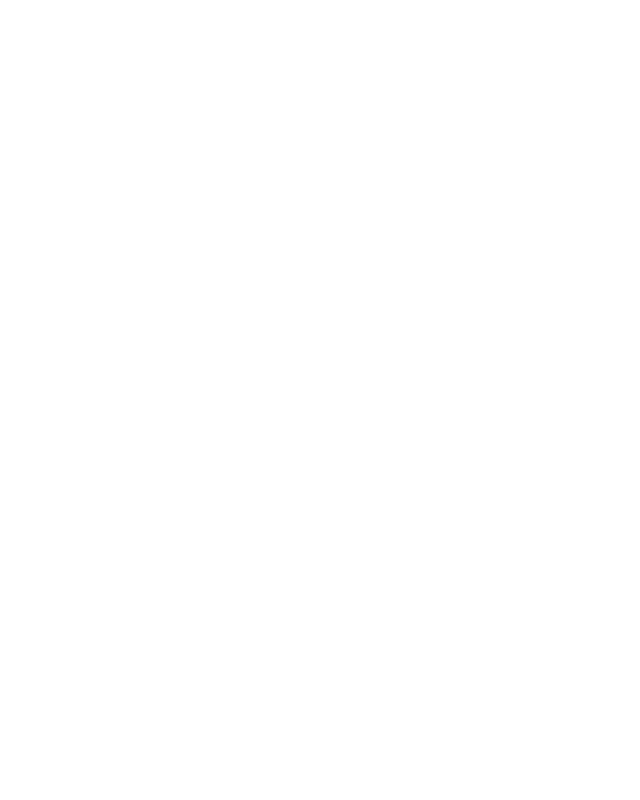
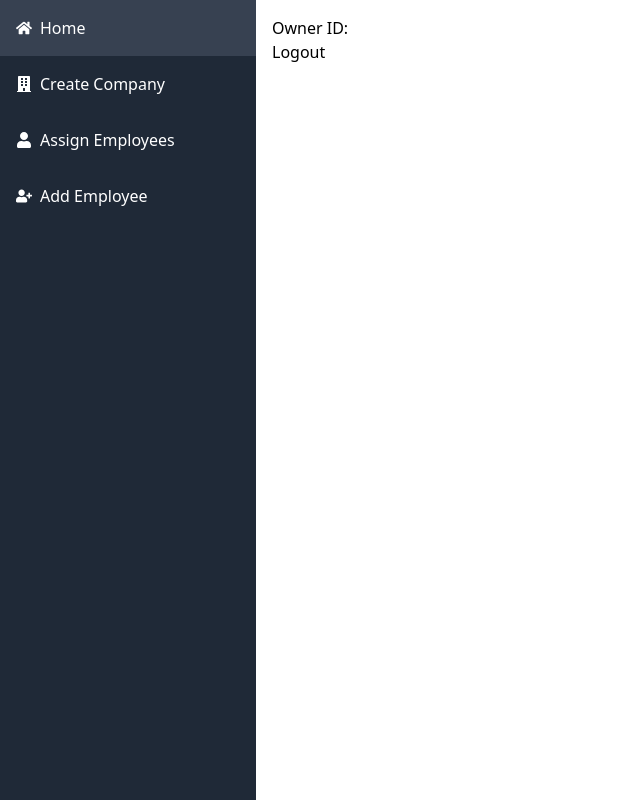
Before and after one commit to spahicnedim/knjigovodstveni-sistem, a React (Vite) app in the folder client/: page /service/1/dashboard in a window 1280 px wide. Before the commit this address had no page. Shown: the whole page, without its empty margins (0-640 px from the left). Built offline with nearby package versions, Linux system fonts and the light colour scheme; no server answers.

Commit message:
added some style

```diff
--- a/client/package.json
+++ b/client/package.json
@@ -15,6 +15,7 @@
     "js-cookie": "^2.2.1",
     "react": "^18.3.1",
     "react-dom": "^18.3.1",
+    "react-icons": "^5.2.1",
     "react-redux": "^9.1.2",
     "react-router-dom": "^6.24.1",
     "redux-persist": "^6.0.0"
--- a/client/src/App.jsx
+++ b/client/src/App.jsx
@@ -9,7 +9,7 @@
     <Router>
       <Routes>
         <Route path='/' element={<Login />} />
-        <Route path='/service/:serviceId' element={<ServiceDetail />} />
+        <Route path='/service/:serviceId/*' element={<ServiceDetail />} />
         <Route path='/service/:serviceId/company/:id' element={<Companies />} />
       </Routes>
     </Router>
--- /dev/null
+++ b/client/src/components/Dashboard.jsx
@@ -0,0 +1,19 @@
+import React from "react";
+import { Routes, Route } from "react-router-dom";
+import CreateCompany from "../components/CreateCompany";
+import AssignEmployees from "../components/AssignEmployees";
+import CreateEmployees from "../components/CreateEmployees";
+
+const Dashboard = () => {
+  return (
+    <div>
+      <Routes>
+        <Route path='dodaj-firmu' element={<CreateCompany />} />
+        <Route path='prava-zaposlenih' element={<AssignEmployees />} />
+        <Route path='dodaj-zaposlenog' element={<CreateEmployees />} />
+      </Routes>
+    </div>
+  );
+};
+
+export default Dashboard;
--- a/client/src/components/LoginForm.jsx
+++ b/client/src/components/LoginForm.jsx
@@ -35,7 +35,7 @@
         (service) => service.id === user?.serviceId
       );
       if (matchService) {
-        navigate(`/service/${user.serviceId}`);
+        navigate(`/service/${user.serviceId}/home`);
       }
     }
 
--- /dev/null
+++ b/client/src/components/Sidebar.jsx
@@ -0,0 +1,50 @@
+import React from "react";
+import { NavLink } from "react-router-dom";
+import { FaHome, FaBuilding, FaUser, FaUserPlus } from "react-icons/fa";
+
+const Sidebar = () => {
+  return (
+    <div className='w-64 h-screen bg-gray-800 text-white'>
+      <ul>
+        <li>
+          <NavLink
+            to='home'
+            className='flex items-center p-4 hover:bg-gray-700'
+            activeClassName='bg-gray-600'
+          >
+            <FaHome className='mr-2' /> Home
+          </NavLink>
+        </li>
+        <li>
+          <NavLink
+            to='dashboard/dodaj-firmu'
+            className='flex items-center p-4 hover:bg-gray-700'
+            activeClassName='bg-gray-600'
+          >
+            <FaBuilding className='mr-2' /> Create Company
+          </NavLink>
+        </li>
+        <li>
+          <NavLink
+            to='dashboard/prava-zaposlenih'
+            className='flex items-center p-4 hover:bg-gray-700'
+            activeClassName='bg-gray-600'
+          >
+            <FaUser className='mr-2' /> Assign Employees
+          </NavLink>
+        </li>
+        <li>
+          <NavLink
+            to='dashboard/dodaj-zaposlenog'
+            className='flex items-center p-4 hover:bg-gray-700'
+            activeClassName='bg-gray-600'
+          >
+            <FaUserPlus className='mr-2' /> Add Employee
+          </NavLink>
+        </li>
+      </ul>
+    </div>
+  );
+};
+
+export default Sidebar;
--- a/client/src/pages/ServiceDetail.jsx
+++ b/client/src/pages/ServiceDetail.jsx
@@ -1,40 +1,42 @@
-import React, { useEffect, useState } from "react";
+import React, { useEffect } from "react";
 import { useDispatch, useSelector } from "react-redux";
-import { useParams } from "react-router-dom";
+import { useParams, useNavigate, Route, Routes } from "react-router-dom";
 import { fetchServiceById } from "../features/services/serviceThunk";
-import { useNavigate } from "react-router-dom";
 import { logout } from "../features/auth/authSlice";
 import CompanyList from "../components/CompanyList";
-import CreateCompany from "../components/CreateCompany";
-import AssignEmployees from "../components/AssignEmployees";
-import CreateEmployees from "../components/CreateEmployees";
+import Dashboard from "../components/Dashboard";
+import Sidebar from "../components/Sidebar";
 
 const ServiceDetail = () => {
   const service = useSelector((state) => state.service.current);
   const dispatch = useDispatch();
-  const { id } = useParams();
+  const { serviceId } = useParams();
   const navigate = useNavigate();
 
   useEffect(() => {
-    if (!service || service.id !== id) {
-      dispatch(fetchServiceById(id));
+    if (!service || service.id !== serviceId) {
+      dispatch(fetchServiceById(serviceId));
     }
-  }, [id]);
+  }, [serviceId, service, dispatch]);
 
   const handleLogout = (e) => {
     e.preventDefault();
     dispatch(logout());
     navigate("/");
   };
+
   return (
-    <div>
-      <h1>{service.name}</h1>
-      <p>Owner ID: {service.ownerId}</p>
-      <button onClick={handleLogout}>Logout</button>
-      <CompanyList />
-      <CreateCompany />
-      <AssignEmployees />
-      <CreateEmployees />
+    <div className='flex'>
+      <Sidebar />
+      <div className='flex-1 p-4'>
+        <h1>{service?.name}</h1>
+        <p>Owner ID: {service?.ownerId}</p>
+        <button onClick={handleLogout}>Logout</button>
+        <Routes>
+          <Route path='home' element={<CompanyList />} />
+          <Route path='dashboard/*' element={<Dashboard />} />
+        </Routes>
+      </div>
     </div>
   );
 };
--- a/client/tailwind.config.js
+++ b/client/tailwind.config.js
@@ -2,7 +2,12 @@
 export default {
   content: ["./src/**/*.{js,jsx,ts,tsx}"],
   theme: {
-    extend: {},
+    extend: {
+      colors: {
+        "dark-purple": "#081A51",
+        "light-white": "rgba(255, 255, 255, 0.18)",
+      },
+    },
   },
   plugins: [],
 };
```
Also changed, not shown: 1 other file (tests, documents, lock files or other folders).
